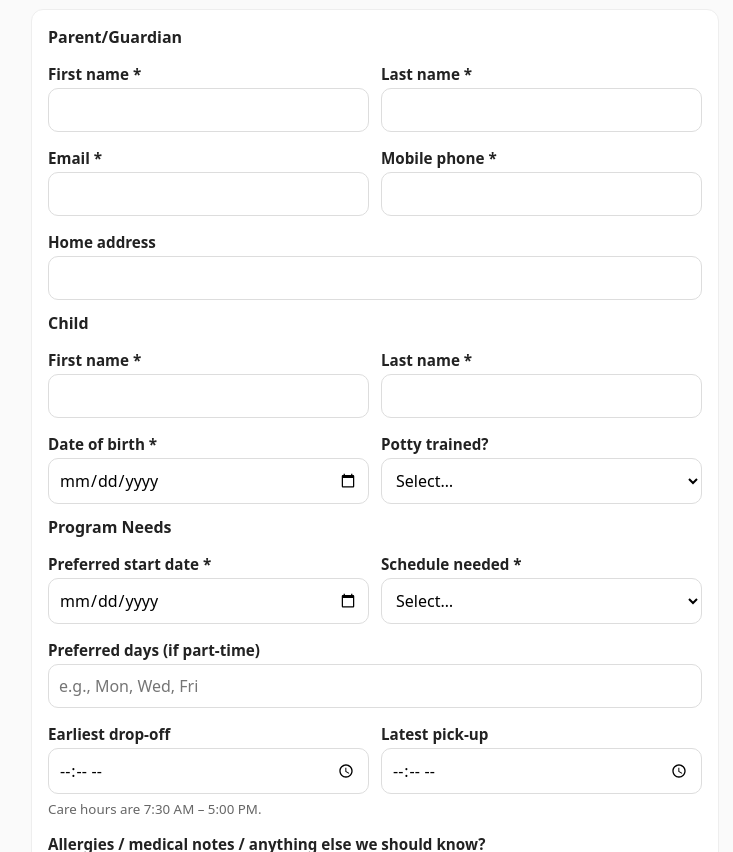
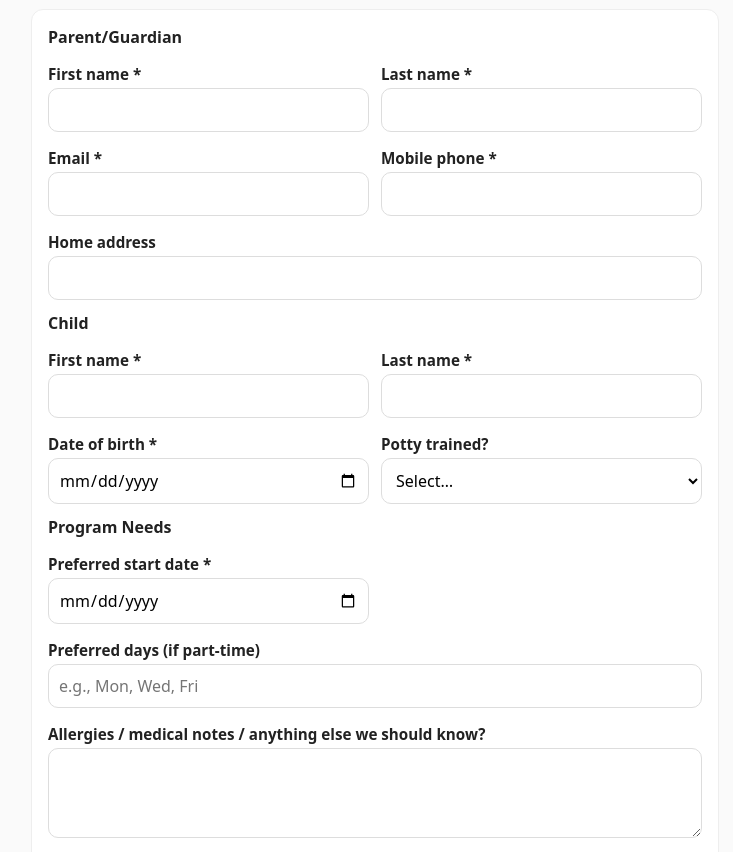
Before and after one commit to vumc-media/academy, a plain HTML site: page index.html in a window 1280 px wide. Shown: the part 88-940 px from the top of the page, without its empty margins (265-998 px from the left). Drawn offline with Linux system fonts and the light colour scheme.

Commit message:
Update index.html

```diff
--- a/index.html
+++ b/index.html
@@ -25,7 +25,6 @@
     .ok  { display:block; background:#e7f7ed; color:#0b5; }
     .err { display:block; background:#fdeaea; color:#b00; }
     .sr-only { position:absolute; width:1px; height:1px; padding:0; margin:-1px; overflow:hidden; clip:rect(0,0,0,0); white-space:nowrap; border:0; }
-    small.note { grid-column:1/-1; color:#666; margin-top:-6px; }
   </style>
 </head>
 <body>
@@ -59,28 +58,7 @@
 
         <div class="full"><strong>Program Needs</strong></div>
         <div><label for="startDate">Preferred start date *</label><input id="startDate" name="startDate" type="date" required></div>
-        <div>
-          <label for="schedule">Schedule needed *</label>
-          <select id="schedule" name="schedule" required>
-            <option value="">Select…</option>
-            <option>Full-time (Mon–Fri)</option>
-            <option>Part-time (3 days)</option>
-            <option>Part-time (2 days)</option>
-            <option>Before care only</option>
-            <option>After care only</option>
-          </select>
-        </div>
         <div class="full"><label for="days">Preferred days (if part-time)</label><input id="days" name="days" placeholder="e.g., Mon, Wed, Fri"></div>
-
-        <div>
-          <label for="dropoff">Earliest drop-off</label>
-          <input id="dropoff" name="dropoff" type="time" min="07:30" max="17:00" step="300">
-        </div>
-        <div>
-          <label for="pickup">Latest pick-up</label>
-          <input id="pickup" name="pickup" type="time" min="07:30" max="17:00" step="300">
-        </div>
-        <small class="note">Care hours are 7:30 AM – 5:00 PM.</small>
 
         <div class="full"><label for="notes">Allergies / medical notes / anything else we should know?</label><textarea id="notes" name="notes"></textarea></div>
 
@@ -108,18 +86,9 @@
       statusBox.textContent = msg;
     }
 
-    // validate time window
-    function inWindow(t){ if(!t) return true; return t >= "07:30" && t <= "17:00"; }
-
     form.addEventListener('submit', async (e)=>{
       e.preventDefault();
 
-      // client-side validation (including time window)
-      const d = document.getElementById('dropoff');
-      const p = document.getElementById('pickup');
-      d.setCustomValidity(""); p.setCustomValidity("");
-      if (!inWindow(d.value)) d.setCustomValidity("Earliest drop-off is 7:30 AM.");
-      if (!inWindow(p.value)) p.setCustomValidity("Latest pick-up is 5:00 PM.");
       if (!form.reportValidity()) return;
 
       // Honeypot check
```
